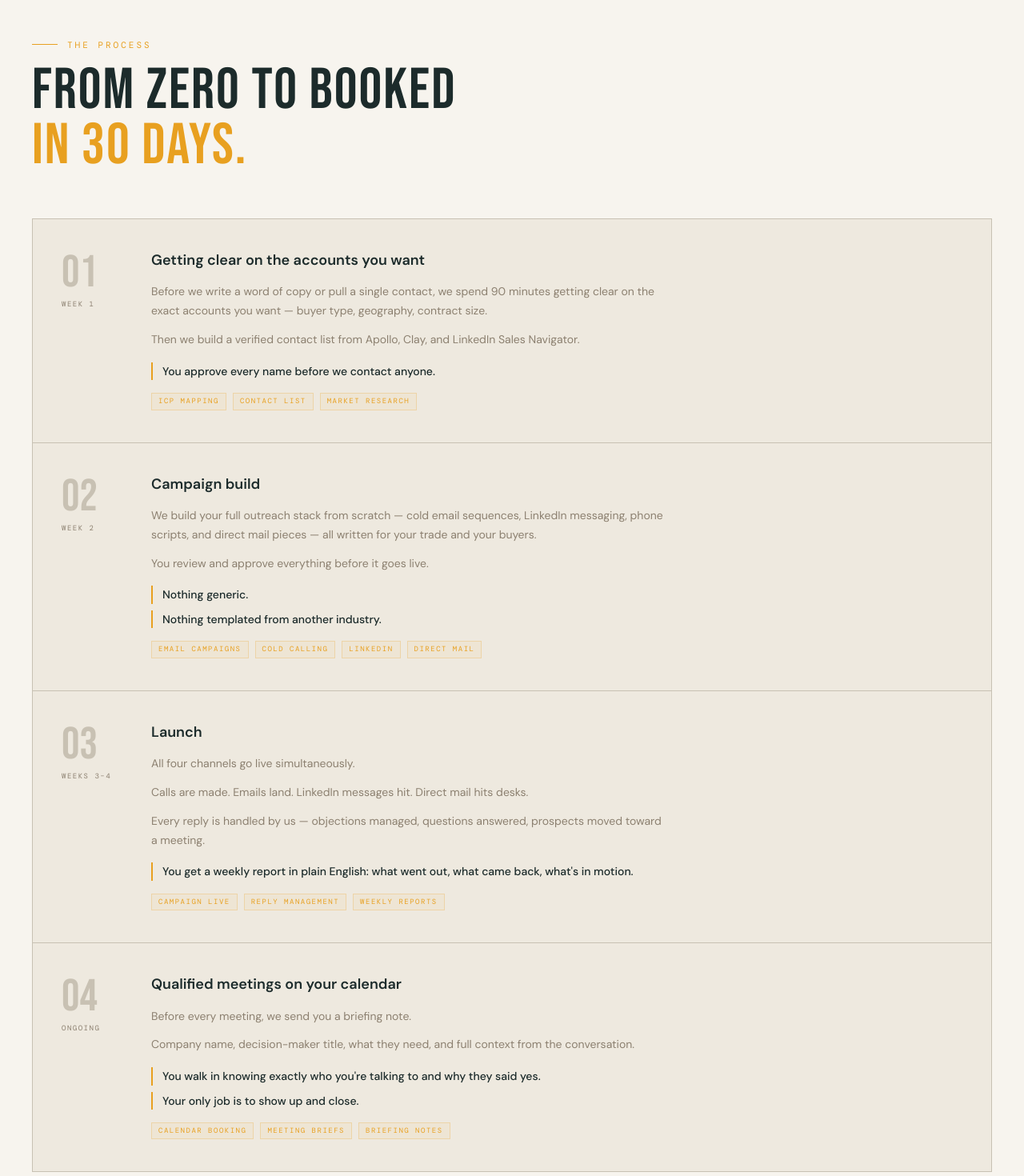
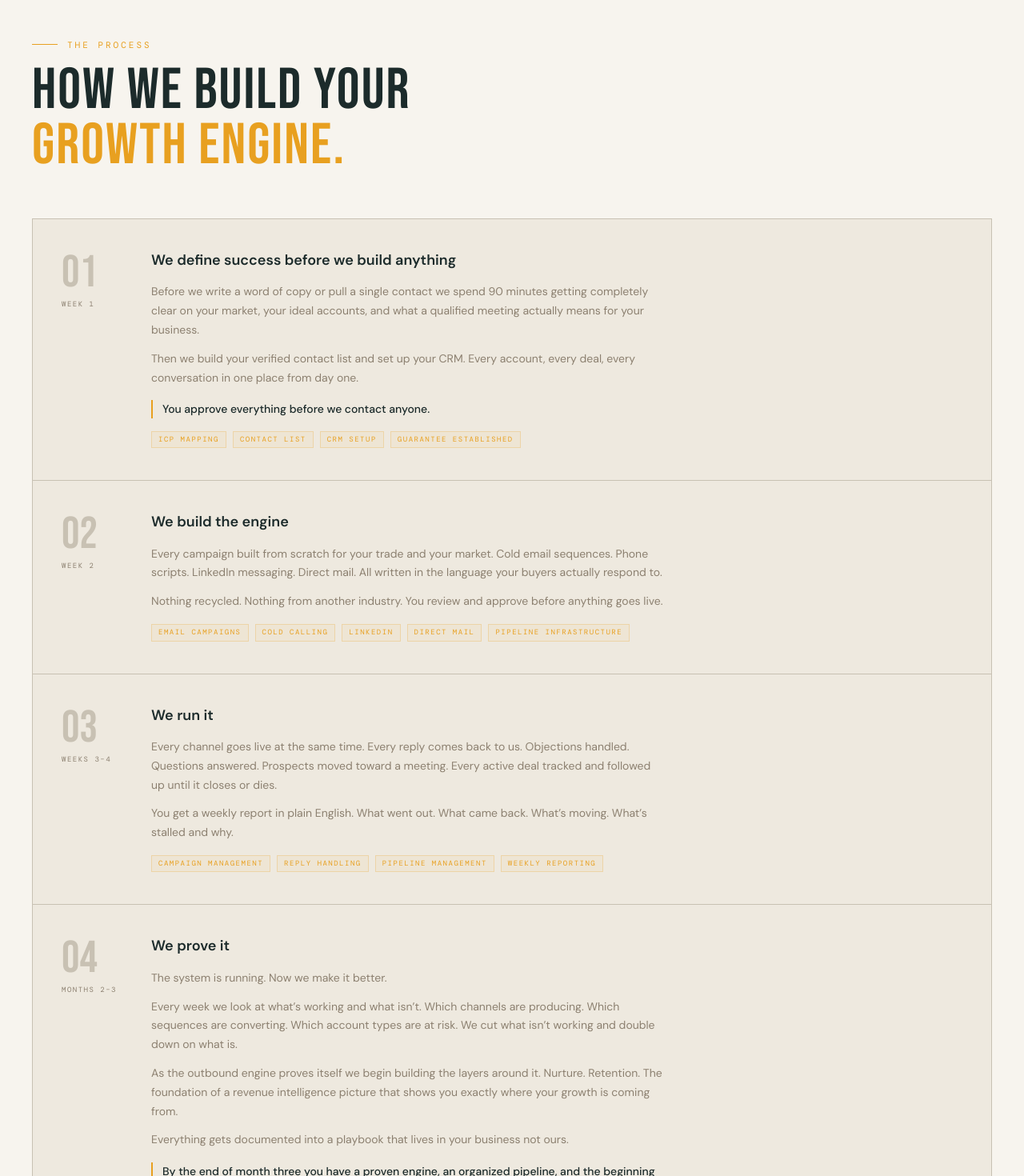
Before and after one commit to KierinF/deeno-brands, a Next.js app: page / in a window 1280 px wide. Shown: the part 3420-4890 px from the top of the page at 80% size. Built offline with nearby package versions, Linux system fonts and the light colour scheme.

Commit message:
Process: rewrite steps as growth-engine build playbook

```diff
--- a/app/components/Process.tsx
+++ b/app/components/Process.tsx
@@ -14,50 +14,49 @@ const steps: Step[] = [
   {
     num: "01",
     timing: "Week 1",
-    title: "Getting clear on the accounts you want",
+    title: "We define success before we build anything",
     paragraphs: [
-      "Before we write a word of copy or pull a single contact, we spend 90 minutes getting clear on the exact accounts you want — buyer type, geography, contract size.",
-      "Then we build a verified contact list from Apollo, Clay, and LinkedIn Sales Navigator.",
+      "Before we write a word of copy or pull a single contact we spend 90 minutes getting completely clear on your market, your ideal accounts, and what a qualified meeting actually means for your business.",
+      "Then we build your verified contact list and set up your CRM. Every account, every deal, every conversation in one place from day one.",
     ],
-    standout: "You approve every name before we contact anyone.",
-    tags: ["ICP mapping", "Contact list", "Market research"],
+    standout: "You approve everything before we contact anyone.",
+    tags: ["ICP mapping", "Contact list", "CRM setup", "Guarantee established"],
   },
   {
     num: "02",
     timing: "Week 2",
-    title: "Campaign build",
+    title: "We build the engine",
     paragraphs: [
-      "We build your full outreach stack from scratch — cold email sequences, LinkedIn messaging, phone scripts, and direct mail pieces — all written for your trade and your buyers.",
-      "You review and approve everything before it goes live.",
+      "Every campaign built from scratch for your trade and your market. Cold email sequences. Phone scripts. LinkedIn messaging. Direct mail. All written in the language your buyers actually respond to.",
+      "Nothing recycled. Nothing from another industry. You review and approve before anything goes live.",
     ],
-    standouts: ["Nothing generic.", "Nothing templated from another industry."],
-    tags: ["Email campaigns", "Cold calling", "LinkedIn", "Direct mail"],
+    tags: ["Email campaigns", "Cold calling", "LinkedIn", "Direct mail", "Pipeline infrastructure"],
   },
   {
     num: "03",
     timing: "Weeks 3\u20134",
-    title: "Launch",
+    title: "We run it",
     paragraphs: [
-      "All four channels go live simultaneously.",
-      "Calls are made. Emails land. LinkedIn messages hit. Direct mail hits desks.",
-      "Every reply is handled by us — objections managed, questions answered, prospects moved toward a meeting.",
+      "Every channel goes live at the same time. Every reply comes back to us. Objections handled. Questions answered. Prospects moved toward a meeting. Every active deal tracked and followed up until it closes or dies.",
+      "You get a weekly report in plain English. What went out. What came back. What\u2019s moving. What\u2019s stalled and why.",
     ],
-    standout: "You get a weekly report in plain English: what went out, what came back, what's in motion.",
-    tags: ["Campaign live", "Reply management", "Weekly reports"],
+    tags: ["Campaign management", "Reply handling", "Pipeline management", "Weekly reporting"],
   },
   {
     num: "04",
-    timing: "Ongoing",
-    title: "Qualified meetings on your calendar",
+    timing: "Months 2\u20133",
+    title: "We prove it",
     paragraphs: [
-      "Before every meeting, we send you a briefing note.",
-      "Company name, decision-maker title, what they need, and full context from the conversation.",
+      "The system is running. Now we make it better.",
+      "Every week we look at what\u2019s working and what isn\u2019t. Which channels are producing. Which sequences are converting. Which account types are at risk. We cut what isn\u2019t working and double down on what is.",
+      "As the outbound engine proves itself we begin building the layers around it. Nurture. Retention. The foundation of a revenue intelligence picture that shows you exactly where your growth is coming from.",
+      "Everything gets documented into a playbook that lives in your business not ours.",
     ],
     standouts: [
-      "You walk in knowing exactly who you're talking to and why they said yes.",
-      "Your only job is to show up and close.",
+      "By the end of month three you have a proven engine, an organized pipeline, and the beginning of something that compounds.",
+      "At that point you decide. Keep us building on it. Or bring it in house. Either way the foundation is yours.",
     ],
-    tags: ["Calendar booking", "Meeting briefs", "Briefing notes"],
+    tags: ["Testing and optimization", "Retention", "Revenue intelligence", "Playbook", "Handoff"],
   },
 ];
 
@@ -95,8 +94,8 @@ export default function Process() {
               lineHeight: 0.95,
             }}
           >
-            FROM ZERO TO BOOKED<br />
-            <span style={{ color: "#E8A020" }}>IN 30 DAYS.</span>
+            HOW WE BUILD YOUR<br />
+            <span style={{ color: "#E8A020" }}>GROWTH ENGINE.</span>
           </h2>
         </div>
 
```
